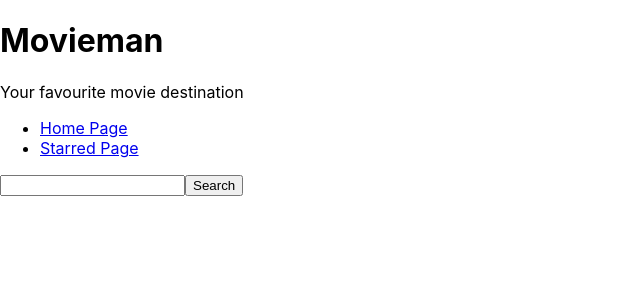
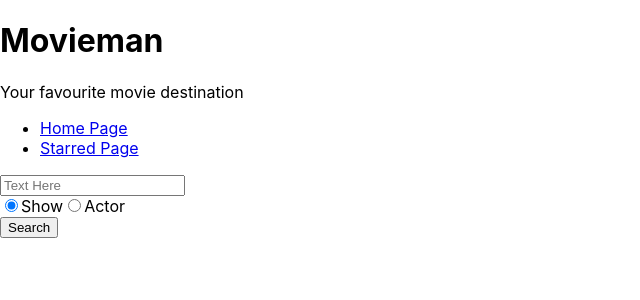
Before and after one commit to pratham-singh-data/movieman, a React (Create React App) app: page / in a window 1280 px wide. Shown: the top 300 px of the page, without its empty margins (0-640 px from the left). Built offline with nearby package versions, Linux system fonts and the light colour scheme.

Commit message:
People Option Added

```diff
--- a/src/pages/Home.js
+++ b/src/pages/Home.js
@@ -5,13 +5,14 @@ import apiGet from "../misc/config";
 const Home = () =>{
     const [input, setInput] = useState("");
     const [results, setResults] = useState(null);
+    const [searchOption, setSearchOption] = useState("shows");
 
     const onInputChange = (ev) => {
         setInput(ev.target.value);
     }
 
     const onSearch = () => {
-        apiGet(`/search/shows?q=${input}`).then(result => {
+        apiGet(`/search/${searchOption}?q=${input}`).then(result => {
             setResults(result);
         });
     }
@@ -36,7 +37,7 @@ const Home = () =>{
             // got some results
             return(
                 <div>
-                    {results.map((item) => <div key={item.show.id}>{item.show.name}</div> )}
+                    {results[0].show ? results.map((item) => <div key={item.show.id}>{item.show.name}</div>) : results.map((item) => <div key={item.person.id}>{item.person.name}</div>)}
                 </div>
             )
         }
@@ -45,9 +46,26 @@ const Home = () =>{
         return null;
     }
 
+    const onRadioChange = (ev) => {
+        setSearchOption(ev.target.value);
+    }
+
     return(
         <MainPageLayout>
-            <input type="text" onKeyDown={(ev) => onKeyDownInput(ev)} onChange={(ev) => onInputChange(ev)}/>
+            <input type="text" placeholder="Text Here" onKeyDown={(ev) => onKeyDownInput(ev)} onChange={(ev) => onInputChange(ev)}/>
+
+            <div>
+                <input type="radio" id="show-search" name="search-specifier" value="shows" onChange={(ev) => onRadioChange(ev)} defaultChecked/>
+                <label htmlFor="show-search">
+                    Show
+                </label>
+
+                <input type="radio" id="actor-search" name="search-specifier" value="people" onChange={(ev) => onRadioChange(ev)}/>
+                <label htmlFor="actor-search">
+                    Actor
+                </label>
+            </div>
+
             <button type="button" onClick={(ev) => onSearch()}>Search</button>
 
             {renderResults()}
```
